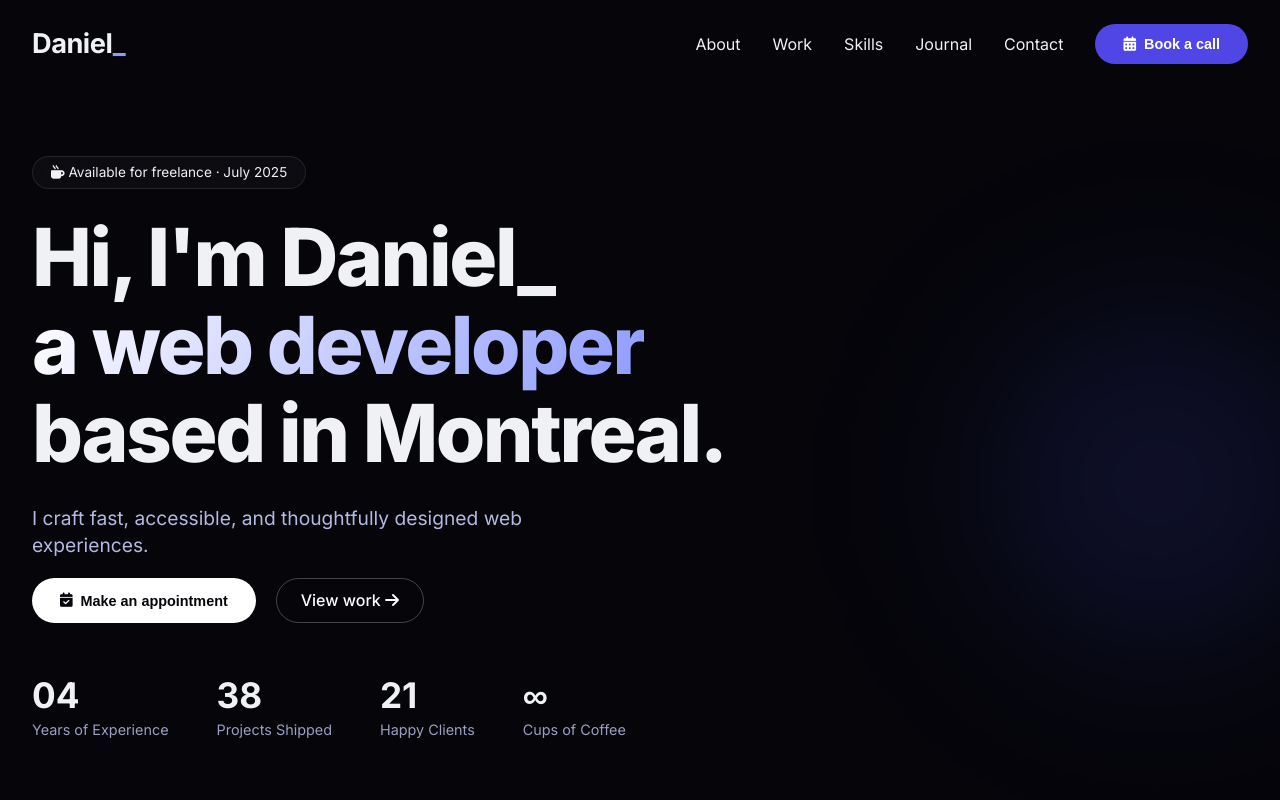
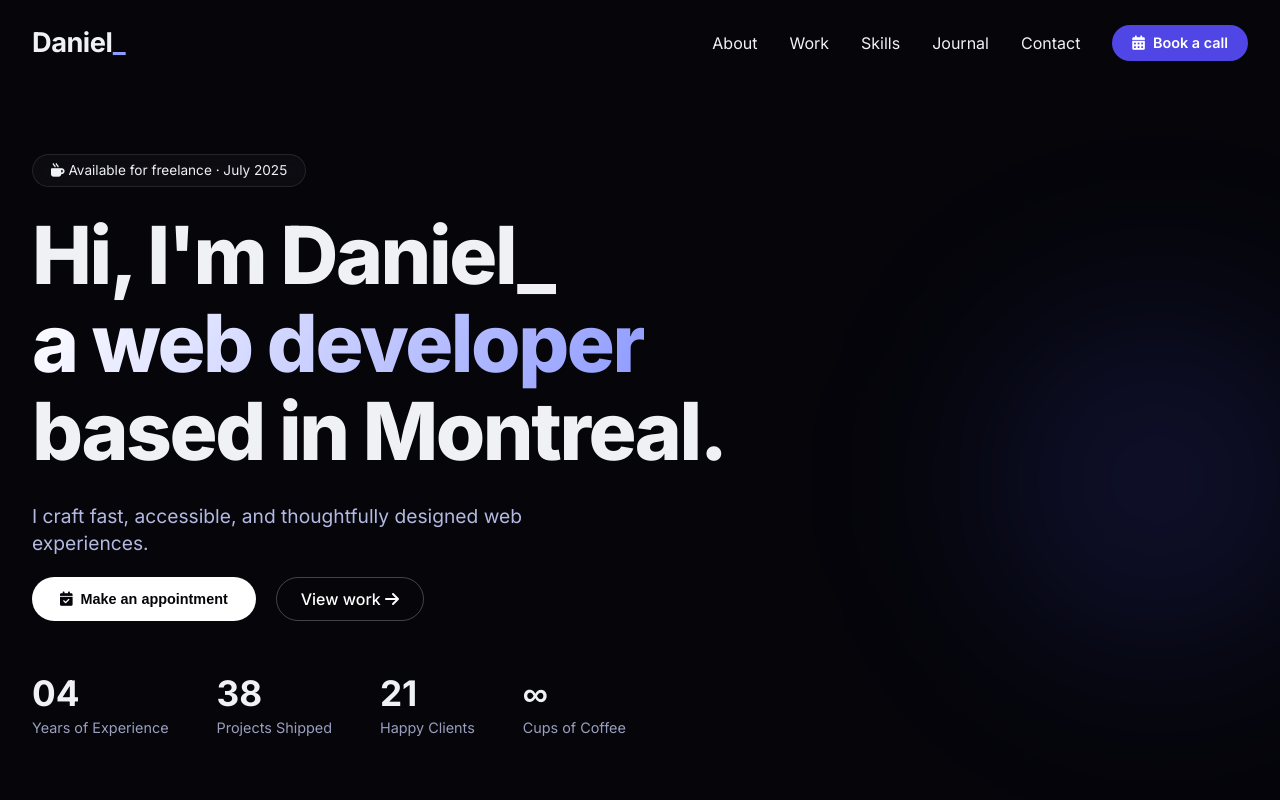
Before and after one commit to DanielGaudreault/Portfolio, a plain HTML site: page index.html in a window 1280 px wide. Shown: the top 800 px of the page. Drawn offline with Linux system fonts and the light colour scheme.

Commit message:
Update index.html

```diff
--- a/index.html
+++ b/index.html
@@ -3,7 +3,7 @@
 <head>
   <meta charset="UTF-8">
   <meta name="viewport" content="width=device-width, initial-scale=1.0, viewport-fit=cover">
-  <title>Daniel Mercer — Web Developer & Designer</title>
+  <title>Daniel Gaudreault — Web Developer & Designer</title>
   <!-- Google Fonts: modern grotesk + geometric sans -->
   <link href="https://fonts.googleapis.com/css2?family=Inter:opsz,wght@14..32,300;14..32,400;14..32,500;14..32,600;14..32,700;14..32,800&display=swap" rel="stylesheet">
   <!-- Font Awesome 6 (free icons) -->
@@ -357,7 +357,8 @@
     <a href="#skills" style="color: #EFF1F5; text-decoration: none;">Skills</a>
     <a href="#journal" style="color: #EFF1F5; text-decoration: none;">Journal</a>
     <a href="#contact" style="color: #EFF1F5; text-decoration: none;">Contact</a>
-    <button class="btn-primary" id="bookCallBtn" style="background: #4F46E5; color: white;"><i class="fas fa-calendar-alt"></i> Book a call</button>
+    <!-- Your Calendly link styled as a button -->
+    <a href="https://calendly.com/dan-gaudreault87/30min" class="btn-appointment" style="background: #4F46E5; color: white; padding: 8px 20px; border-radius: 40px; font-weight: 600; font-size: 0.9rem; text-decoration: none; display: inline-flex; align-items: center; gap: 8px; transition: all 0.2s ease;" onmouseover="this.style.transform='scale(0.97)'" onmouseout="this.style.transform='scale(1)'"><i class="fas fa-calendar-alt"></i> Book a call</a>
   </div>
 </nav>
 
```
